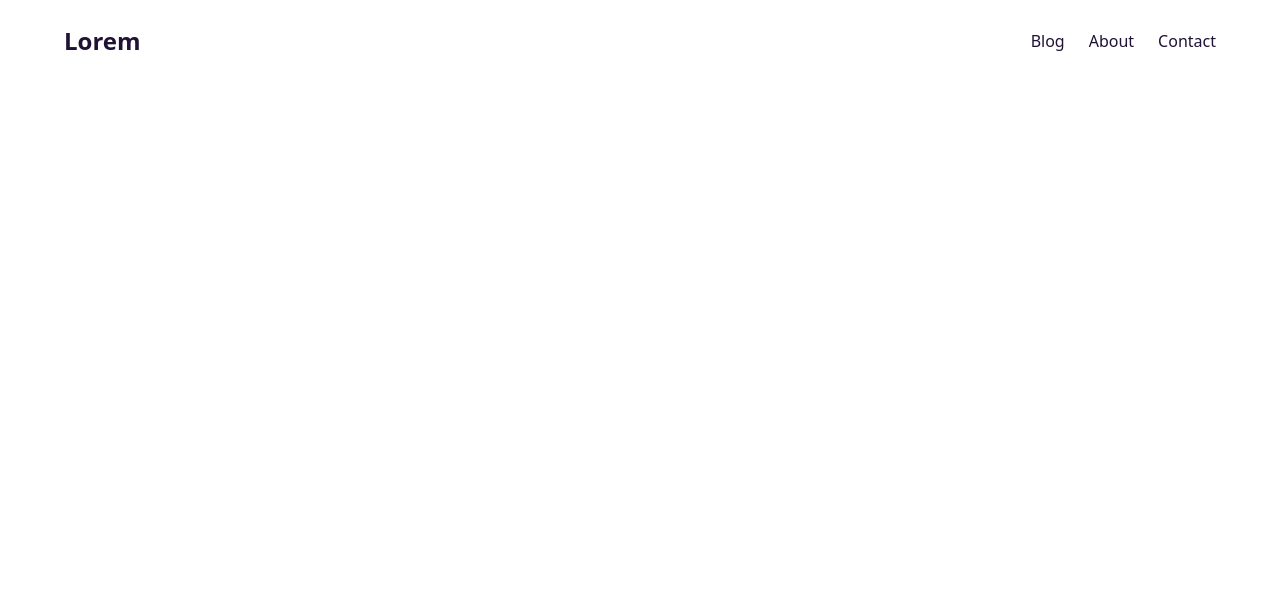
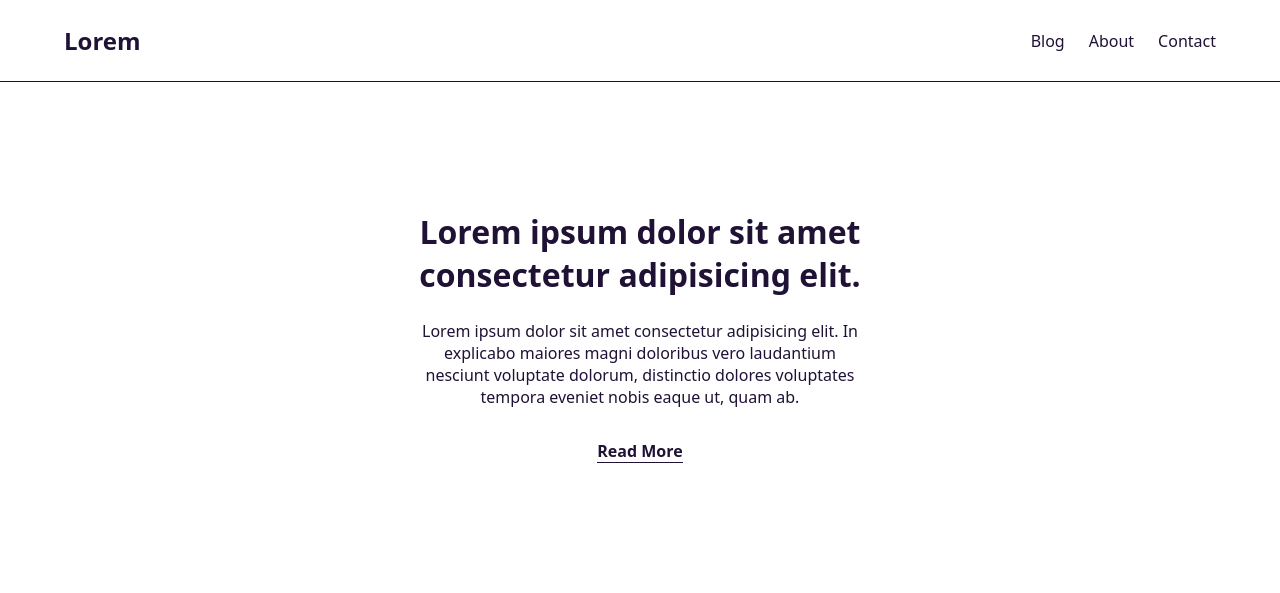
Before and after one commit to osoriodev/simple-page, a plain HTML site: page index.html in a window 1280 px wide. Drawn offline with Linux system fonts and the light colour scheme.

Commit message:
Add hero section

```diff
--- a/index.html
+++ b/index.html
@@ -25,7 +25,17 @@
         </ul>
       </nav>
     </header>
-    <main></main>
+    <main>
+      <section class="hero">
+        <h1 class="title">Lorem ipsum dolor sit amet consectetur adipisicing elit.</h1>
+        <p class="desc">
+          Lorem ipsum dolor sit amet consectetur adipisicing elit. In explicabo maiores
+          magni doloribus vero laudantium nesciunt voluptate dolorum, distinctio dolores
+          voluptates tempora eveniet nobis eaque ut, quam ab.
+        </p>
+        <a class="cta" href="#">Read More</a>
+      </section>
+    </main>
     <footer></footer>
   </body>
 </html>
--- a/style.css
+++ b/style.css
@@ -29,6 +29,7 @@ a {
   align-items: center;
   justify-content: space-between;
   padding: 2.4rem;
+  border-bottom: 1px solid;
 }
 
 .logo {
@@ -49,6 +50,26 @@ a {
   color: #FF6E6C;
 }
 
+.hero {
+  padding: 6.4rem 2.4rem;
+  text-align: center;
+}
+
+.title {
+  max-width: 33ch;
+  margin: 0 auto 2.4rem;
+}
+
+.desc {
+  max-width: 50ch;
+  margin: 0 auto 3.2rem;
+}
+
+.cta {
+  font-weight: 600;
+  border-bottom: 1px solid;
+}
+
 @media (min-width: 48em) {
   .header {
     padding: 2.4rem 6.4rem;
@@ -57,4 +78,12 @@ a {
   .navbar {
     gap: 2.4rem;
   }
+
+  .hero {
+    padding-block: 12.8rem;
+  }
+
+  .title {
+    font-size: 3.2rem;
+  }
 }
```
